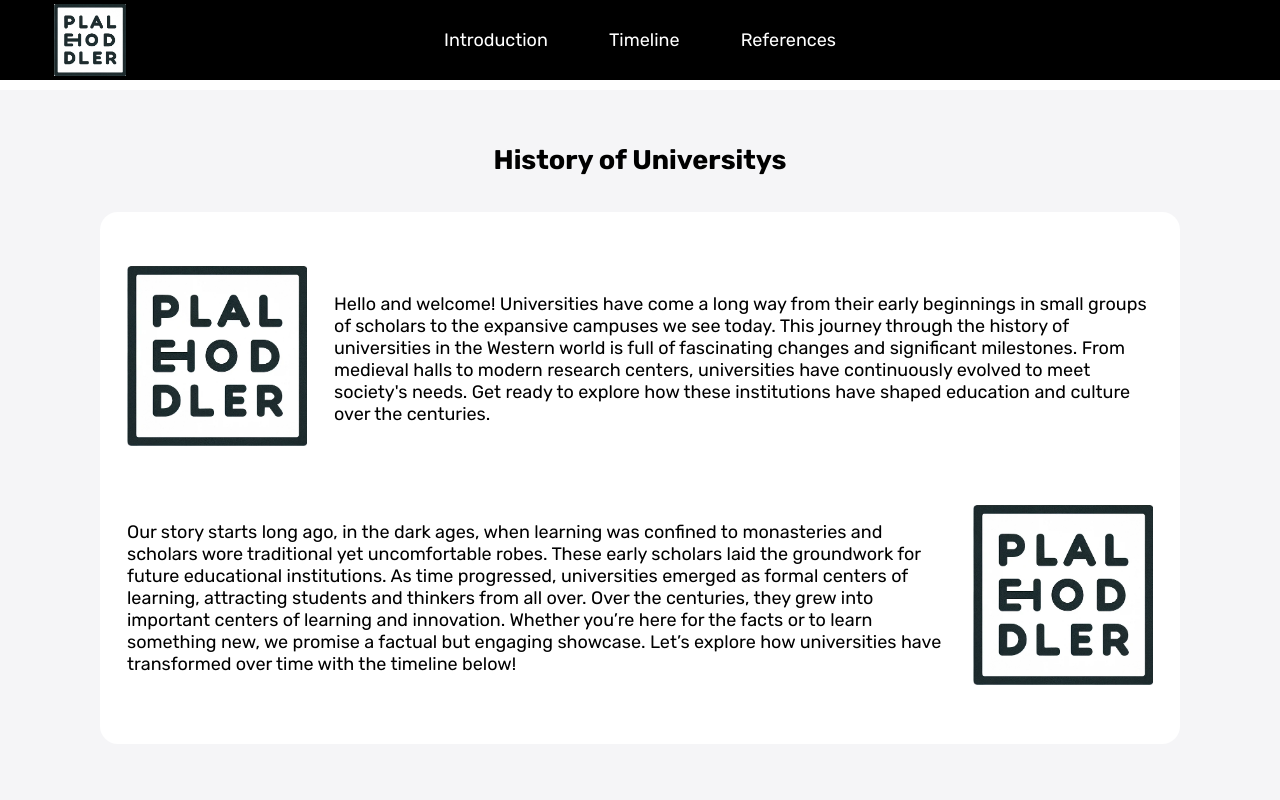
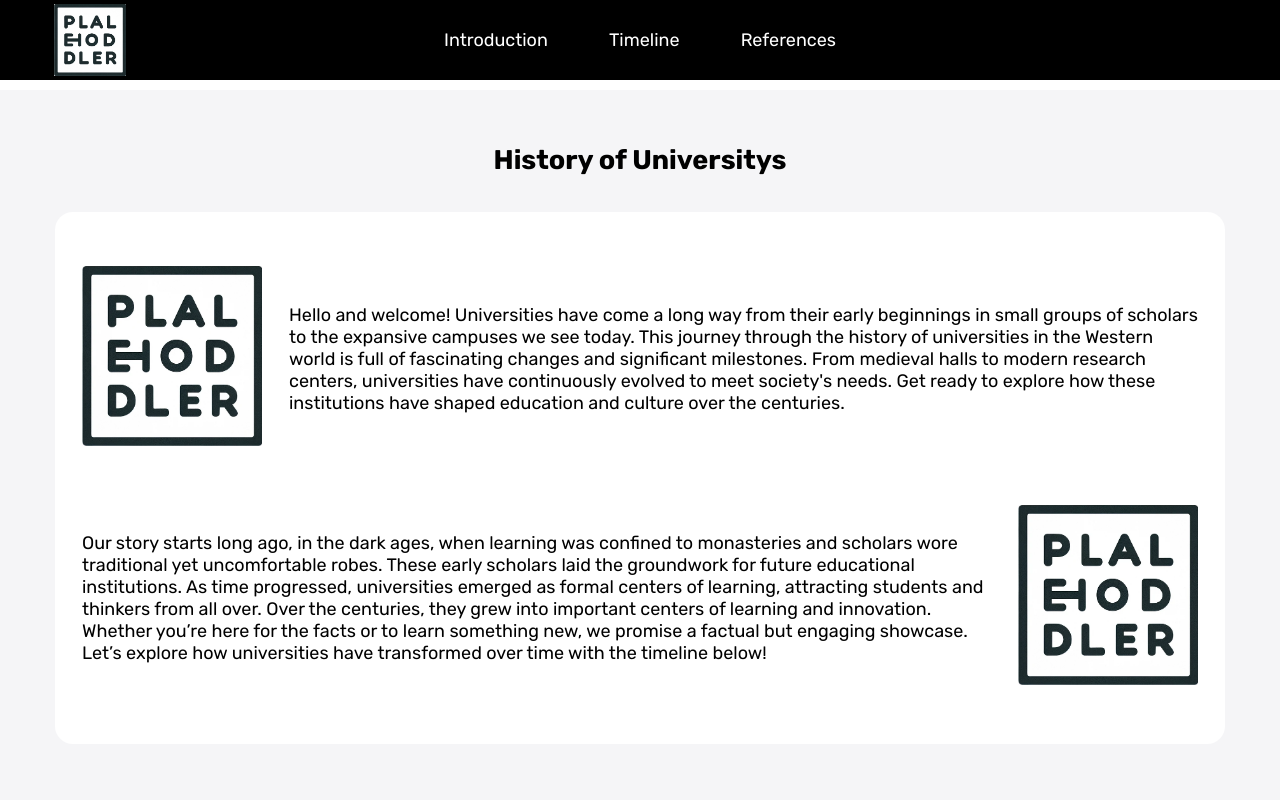
Before and after one commit to HaashimH1/Deploma, a plain HTML site: page index.html in a window 1280 px wide. Shown: the top 800 px of the page. Drawn offline with Linux system fonts and the light colour scheme.

Commit message:
cleaned up code structure

```diff
--- a/assets/css/style.css
+++ b/assets/css/style.css
@@ -359,7 +359,7 @@ nav a {
 
     .main-pages {
         min-width: 40em;
-        max-width: 60em;
+        max-width: 65em;
         width: 100%;
         gap: 2em;
     }
```
